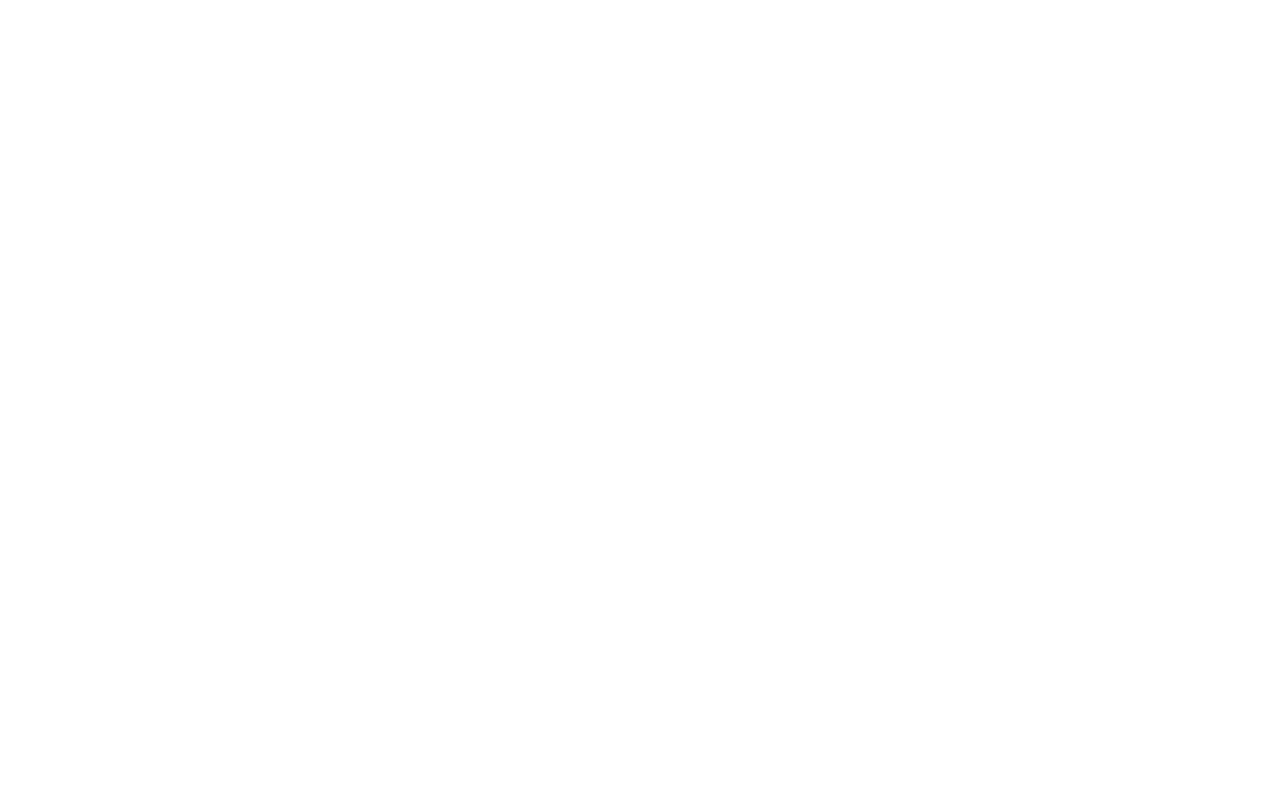
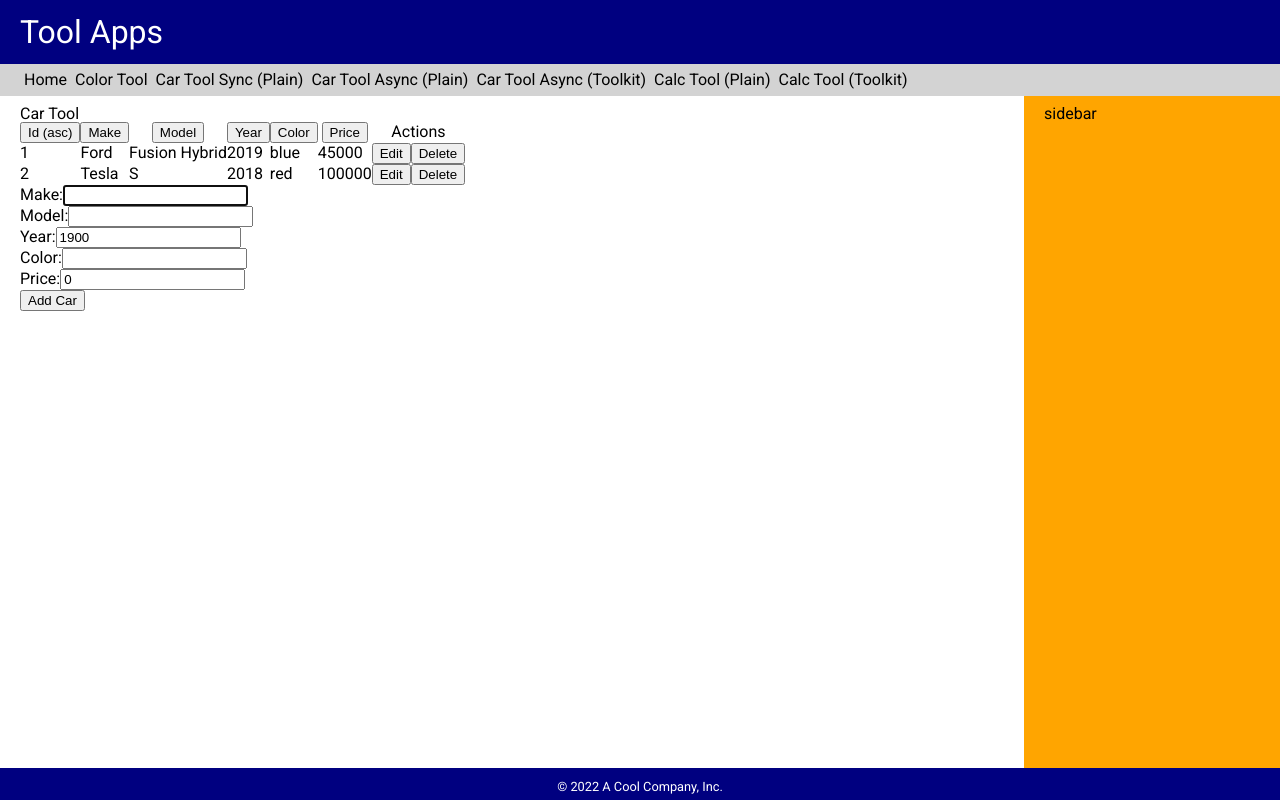
Before and after one commit to t4d-classes/bootcamp_01312022, a React (Create React App) app in the folder demo-app/: page /car-tool-toolkit-async in a window 1280 px wide. Before the commit this address had no page. Built offline with nearby package versions, Linux system fonts and the light colour scheme; data requests are answered from the project's data file.

Commit message:
add car tool redux async

```diff
--- a/demo-app/db.json
+++ b/demo-app/db.json
@@ -26,12 +26,12 @@
       "price": 45000
     },
     {
-      "id": 2,
       "make": "Tesla",
       "model": "S",
       "year": 2018,
       "color": "red",
-      "price": 100000
+      "price": 100000,
+      "id": 2
     }
   ]
 }
--- a/demo-app/src/carTool/hooks/useCarTool.js
+++ b/demo-app/src/carTool/hooks/useCarTool.js
@@ -5,12 +5,18 @@
 import {
   useCarToolReduxPlainAsyncStore
 } from '../redux-plain-async/useCarToolReduxPlainAsyncStore';
+import {
+  useCarToolReduxToolkitAsyncStore
+} from '../redux-toolkit-async/useCarToolReduxToolkitAsyncStore';
 
 export const useCarTool = (kindOfStore = 'plain-sync') => {
 
   let useReduxStore;
 
   switch (kindOfStore) {
+    case 'toolkit-async':
+      useReduxStore = useCarToolReduxToolkitAsyncStore;
+      break;
     case 'plain-async':
       useReduxStore = useCarToolReduxPlainAsyncStore;
       break;
--- /dev/null
+++ b/demo-app/src/carTool/redux-toolkit-async/CarToolReduxToolkitAsync.js
@@ -0,0 +1,13 @@
+import { Provider } from 'react-redux';
+
+import { carToolStore } from './carToolStore';
+import { CarTool } from '../components/CarTool';
+
+
+export const CarToolReduxToolkitAsync = () => {
+  return (
+    <Provider store={carToolStore}>
+      <CarTool kindOfStore="toolkit-async" />
+    </Provider>
+  );
+};
--- /dev/null
+++ b/demo-app/src/carTool/redux-toolkit-async/carToolSelectors.js
@@ -0,0 +1,21 @@
+import { createSelector } from 'reselect';
+
+export const selectCars = state => state.cars;
+export const selectCarsSort = state => state.carsSort;
+export const selectEditCarId = state => state.editCarId;
+
+export const selectSortedCars = createSelector(
+  selectCars,
+  selectCarsSort,
+  (cars, carsSort) =>
+    [ ...cars ].sort((a,b) => {
+
+        if (a[carsSort.column] < b[carsSort.column]) {
+          return carsSort.direction === 'asc' ? -1 : 1;
+        } else if (a[carsSort.column] > b[carsSort.column]) {
+          return carsSort.direction === 'asc' ? 1 : -1;
+        } else {
+          return 0;
+        }
+
+    }));
--- /dev/null
+++ b/demo-app/src/carTool/redux-toolkit-async/carToolStore.js
@@ -0,0 +1,13 @@
+import { configureStore } from '@reduxjs/toolkit'
+
+import { carsReducer } from './slices/carsSlice';
+import { editCarIdReducer } from './slices/editCarIdSlice';
+import { carsSortReducer } from './slices/carsSortSlice';
+
+export const carToolStore = configureStore({
+  reducer: {
+    cars: carsReducer,
+    editCarId: editCarIdReducer,
+    carsSort: carsSortReducer,
+  },
+});
--- /dev/null
+++ b/demo-app/src/carTool/redux-toolkit-async/slices/carsSlice.js
@@ -0,0 +1,53 @@
+import { createSlice, createAsyncThunk } from '@reduxjs/toolkit';
+import { createApi } from '../../../shared/services/apiData';
+
+const {
+  all: _allCars,
+  append: _appendCar,
+  replace: _replaceCar,
+  remove: _removeCar,
+} = createApi('cars');
+
+export const refreshCars = createAsyncThunk(
+  'cars/refresh',
+  async () => {
+    return await _allCars();
+  }
+)
+
+export const addCar = createAsyncThunk(
+  'cars/add',
+  async (car, { dispatch }) => {
+    await _appendCar(car);
+    return dispatch(refreshCars());
+  }
+)
+
+export const saveCar = createAsyncThunk(
+  'cars/save',
+  async (car, { dispatch }) => {
+    await _replaceCar(car);
+    return dispatch(refreshCars());
+  }
+)
+
+export const deleteCar = createAsyncThunk(
+  'cars/delete',
+  async (carId, { dispatch }) => {
+    await _removeCar(carId);
+    return dispatch(refreshCars());
+  }
+)
+
+export const carsSlice = createSlice({
+  name: 'cars',
+  initialState: [],
+  reducers: { },
+  extraReducers: (builder) => {
+    builder.addCase(refreshCars.fulfilled, (_, action) => {
+      return action.payload;
+    });
+  },
+});
+
+export const carsReducer = carsSlice.reducer;
--- /dev/null
+++ b/demo-app/src/carTool/redux-toolkit-async/slices/carsSortSlice.js
@@ -0,0 +1,28 @@
+import { createSlice } from '@reduxjs/toolkit';
+
+export const carsSortSlice = createSlice({
+  name: 'carsSort',
+  initialState: { column: 'id', direction: 'asc'},
+  reducers: {
+    sortCars(carsSort, action) {
+
+      const column = action.payload;
+
+      if (column !== carsSort.column) {
+        carsSort.column = column;
+        carsSort.direction = 'asc';
+      } else {
+        if (carsSort.direction === 'asc') {
+          carsSort.direction = 'desc';
+        } else {
+          carsSort.direction = 'asc';
+        }
+      }
+
+    }
+  },
+});
+
+export const { sortCars } = carsSortSlice.actions;
+
+export const carsSortReducer = carsSortSlice.reducer;
--- /dev/null
+++ b/demo-app/src/carTool/redux-toolkit-async/slices/editCarIdSlice.js
@@ -0,0 +1,21 @@
+import { createSlice } from '@reduxjs/toolkit';
+
+export const editCarIdSlice = createSlice({
+  name: 'editCarId',
+  initialState: -1,
+  reducers: {
+    editCar(_, action) {
+      return action.payload;
+    },
+    cancelCar() {
+      return -1;
+    }
+  },
+  extraReducers: builder => {
+    builder.addDefaultCase(() => -1);
+  },
+});
+
+export const { editCar, cancelCar } = editCarIdSlice.actions;
+
+export const editCarIdReducer = editCarIdSlice.reducer;
--- /dev/null
+++ b/demo-app/src/carTool/redux-toolkit-async/useCarToolReduxToolkitAsyncStore.js
@@ -0,0 +1,50 @@
+import { bindActionCreators } from 'redux';
+import { useDispatch, useSelector } from 'react-redux';
+import { useMemo, useEffect } from 'react';
+
+import {
+  selectSortedCars,
+  selectCarsSort,
+  selectEditCarId,
+} from './carToolSelectors';
+
+import {
+  refreshCars,
+  addCar,
+  saveCar,
+  deleteCar,
+} from './slices/carsSlice';
+
+import {
+  editCar,
+  cancelCar
+} from './slices/editCarIdSlice';
+
+import {
+  sortCars,
+} from './slices/carsSortSlice';
+
+export const useCarToolReduxToolkitAsyncStore = () => {
+
+  const cars = useSelector(selectSortedCars);
+  const carsSort = useSelector(selectCarsSort);
+  const editCarId = useSelector(selectEditCarId);
+
+  const dispatch = useDispatch();
+
+  const actions = useMemo(() => bindActionCreators({
+    refreshCars,
+    addCar,
+    saveCar,
+    deleteCar,
+    editCar,
+    cancelCar,
+    sortCars,
+  }, dispatch), [dispatch]);
+
+  useEffect(() => {
+    actions.refreshCars();
+  }, [actions])
+
+  return { ...actions, cars, carsSort, editCarId, };
+};
--- a/demo-app/src/components/App.js
+++ b/demo-app/src/components/App.js
@@ -7,6 +7,7 @@
 
 import { CarToolReduxPlainSync } from '../carTool/redux-plain-sync/CarToolReduxPlainSync';
 import { CarToolReduxPlainAsync } from '../carTool/redux-plain-async/CarToolReduxPlainAsync';
+import { CarToolReduxToolkitAsync } from '../carTool/redux-toolkit-async/CarToolReduxToolkitAsync';
 
 import { CalcToolReduxPlain } from '../calcTool/redux-plain';
 import { CalcToolReduxToolkit } from '../calcTool/redux-toolkit';
@@ -19,13 +20,20 @@
     <Routes>
       <Route path="/" element={<Layout />}>
         <Route index element={<Home />} />
-        <Route path="color-tool" element={<ColorToolStoreProvider>
-          <ColorTool />
-        </ColorToolStoreProvider>} />
-        <Route path="car-tool-plain-sync" element={<CarToolReduxPlainSync />} />
-        <Route path="car-tool-plain-async" element={<CarToolReduxPlainAsync />} />
-        <Route path="calc-tool-plain" element={<CalcToolReduxPlain />} />
-        <Route path="calc-tool-toolkit" element={<CalcToolReduxToolkit />} />
+        <Route path="color-tool"
+          element={<ColorToolStoreProvider>
+            <ColorTool />
+          </ColorToolStoreProvider>} />
+        <Route path="car-tool-plain-sync"
+          element={<CarToolReduxPlainSync />} />
+        <Route path="car-tool-plain-async"
+          element={<CarToolReduxPlainAsync />} />
+        <Route path="car-tool-toolkit-async"
+          element={<CarToolReduxToolkitAsync />} />
+        <Route path="calc-tool-plain"
+          element={<CalcToolReduxPlain />} />
+        <Route path="calc-tool-toolkit"
+          element={<CalcToolReduxToolkit />} />
       </Route>
     </Routes>
   );
--- a/demo-app/src/components/Layout.js
+++ b/demo-app/src/components/Layout.js
@@ -17,6 +17,7 @@
           <li><Link to="/color-tool">Color Tool</Link></li>
           <li><Link to="/car-tool-plain-sync">Car Tool Sync (Plain)</Link></li>
           <li><Link to="/car-tool-plain-async">Car Tool Async (Plain)</Link></li>
+          <li><Link to="/car-tool-toolkit-async">Car Tool Async (Toolkit)</Link></li>
           <li><Link to="/calc-tool-plain">Calc Tool (Plain)</Link></li>
           <li><Link to="/calc-tool-toolkit">Calc Tool (Toolkit)</Link></li>
         </ul>
```
